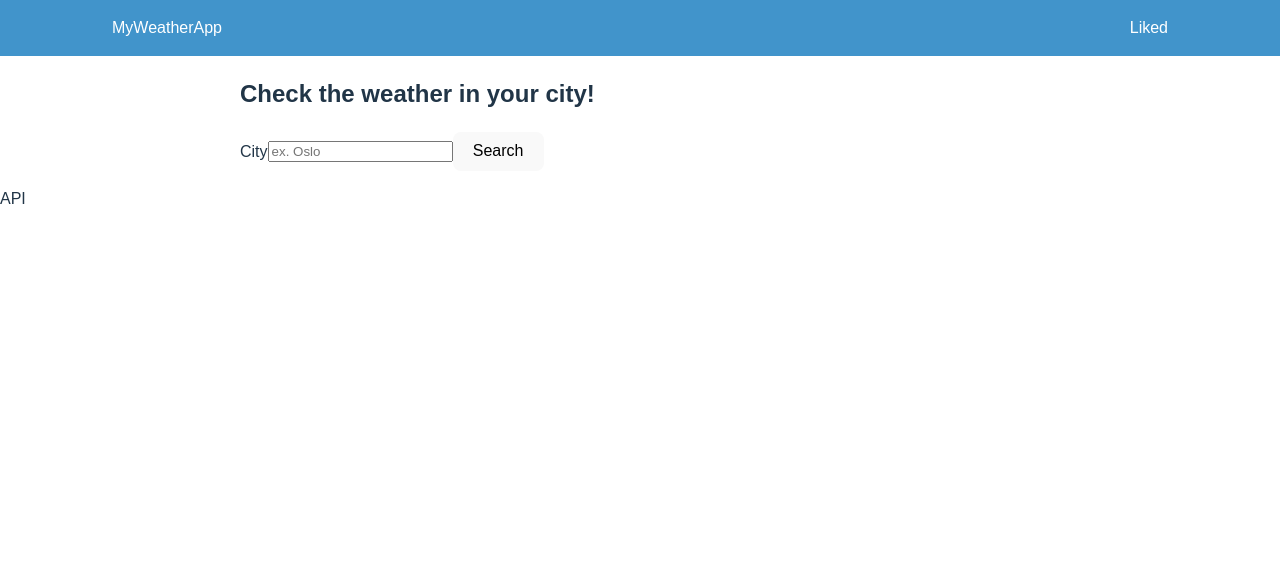
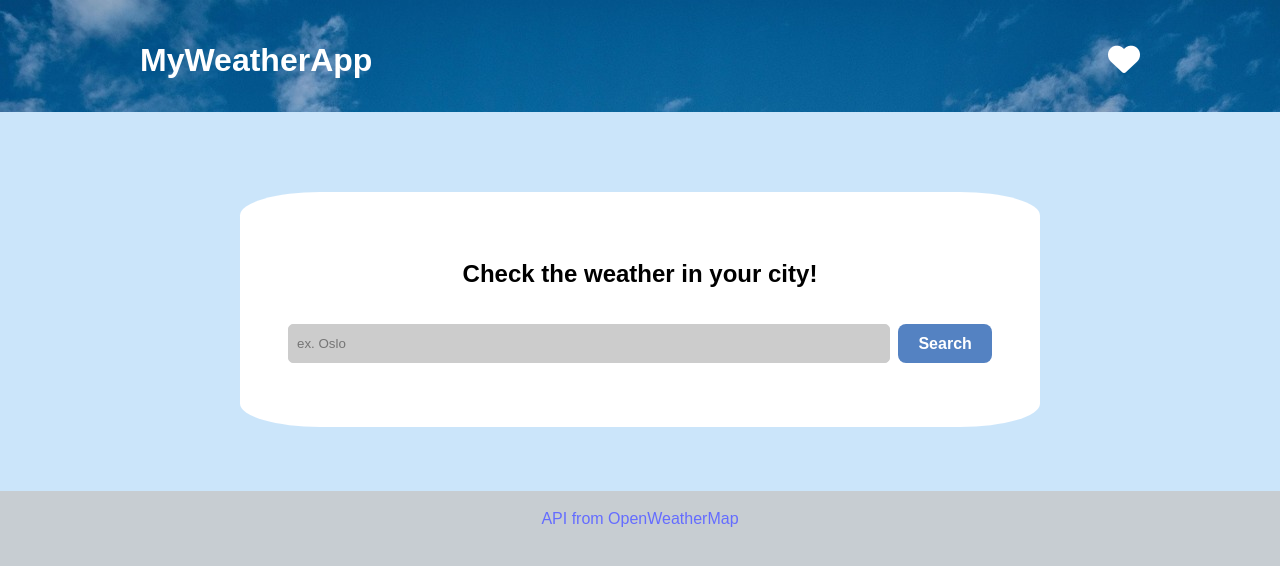
Before and after one commit to MirnaBuntic/weather_app, a React (Vite) app: page /#/ in a window 1280 px wide. Shown: the top 566 px of the page. Built offline with nearby package versions, Linux system fonts and the light colour scheme.

Commit message:
gjort scss

```diff
--- a/package.json
+++ b/package.json
@@ -10,6 +10,7 @@
     "preview": "vite preview"
   },
   "dependencies": {
+    "@fortawesome/fontawesome-free": "^6.7.2",
     "react": "^19.1.0",
     "react-dom": "^19.1.0",
     "react-router-dom": "^7.6.1"
--- a/src/App.jsx
+++ b/src/App.jsx
@@ -4,6 +4,7 @@ import Layout from "./components/Layout";
 import WeatherApp from "./components/WeatherApp";
 import LikedCities from "./components/LikedCities";
 import './styles/main.scss';
+import '@fortawesome/fontawesome-free/css/all.min.css';
 
 export default function App() {
   const [likedCities, setLikedCities] = useState(() => {
@@ -15,8 +16,10 @@ export default function App() {
     localStorage.setItem("likedCities", JSON.stringify(likedCities));
   }, [likedCities]);
 
-  const addCity = (city) => {
-    if (!likedCities.includes(city)) {
+  const toggleCity = (city) => {
+    if (likedCities.some(c => c.toLowerCase() === city.toLowerCase())) {
+      setLikedCities(likedCities.filter(c => c.toLowerCase() !== city.toLowerCase()));
+    } else {
       setLikedCities([...likedCities, city]);
     }
   };
@@ -28,7 +31,7 @@ export default function App() {
   return (
     <Layout>
       <Routes>
-        <Route path="/" element={<WeatherApp onLike={addCity}/>} />
+        <Route path="/" element={<WeatherApp onLike={toggleCity} likedCities={likedCities}/>} />
         <Route path="/liked" element={<LikedCities cities={likedCities} onRemove={removeCity} onSelect={(city) => {}} />} />
       </Routes>
     </Layout>
--- a/src/components/Footer.jsx
+++ b/src/components/Footer.jsx
@@ -1,7 +1,9 @@
 export default function Footer() {
     return (
         <footer className="footer">
-            <p>API</p>
+            <p>
+                <a href="https://openweathermap.org/">API from OpenWeatherMap</a>
+            </p>
         </footer>
     )
 }
--- a/src/components/Header.jsx
+++ b/src/components/Header.jsx
@@ -9,7 +9,7 @@ export default function Header() {
                         <Link to="/">MyWeatherApp</Link>
                     </li>
                     <li>
-                        <Link to="/liked">Liked</Link>
+                        <Link to="/liked"><i className="fas fa-heart"></i></Link>
                     </li>
                 </ul>
             </nav>
--- a/src/components/WeatherApp.jsx
+++ b/src/components/WeatherApp.jsx
@@ -1,7 +1,7 @@
 import { useState } from "react";
 import WeatherInfo from "./WeatherInfo";
 
-export default function WeatherApp({ onLike }) {
+export default function WeatherApp({ onLike, likedCities }) {
     const [city, setCity] = useState("");
     const [weather, setWeather] = useState("");
     const [error, setError] = useState("");
@@ -23,12 +23,16 @@ export default function WeatherApp({ onLike }) {
             setError(null);
         } catch (error) {
             setWeather(null);
-            setError("Something went wrong");
+            setError("City not found");
         }
     };
 
+    const isLiked = weather
+    ? likedCities.some(c => c.toLowerCase() === weather.name.toLowerCase())
+    : false;
+
     return (
-        <section>
+        <section className="form-section">
             <h2>Check the weather in your city!</h2>
 
             <form
@@ -37,7 +41,6 @@ export default function WeatherApp({ onLike }) {
                     fetchWeather();
                 }}
             >
-                <label htmlFor="city-input">City</label>
                 <input
                     id="city-input"
                     type="text"
@@ -54,8 +57,9 @@ export default function WeatherApp({ onLike }) {
 
             {weather && (
                 <article>
+                    <h3>{weather.name}</h3>
                     <WeatherInfo weatherData={weather} />
-                    <button onClick={() => onLike(weather.name)}>Like this city</button>
+                    <button onClick={() => onLike(weather.name)}><i className={isLiked ? "fas fa-heart" : "far fa-heart"}></i></button>
                 </article>
             )}
         </section>
--- a/src/components/WeatherInfo.jsx
+++ b/src/components/WeatherInfo.jsx
@@ -3,7 +3,6 @@ export default function WeatherInfo({ weatherData }) {
 
     return (
         <>
-            <h3>{weatherData.name}</h3>
             <p>{weatherData.weather[0].description}</p>
             <p>{Math.round(weatherData.main.temp)}°C</p>
             <img src={`https://openweathermap.org/img/wn/${weatherData.weather[0].icon}@2x.png`} alt={weatherData.weather[0].description} />
--- a/src/styles/_footer.scss
+++ b/src/styles/_footer.scss
@@ -1,3 +1,20 @@
 .footer {
     grid-area: footer;
+    display: flex;
+    justify-content: center;
+    margin-top: 3rem;
+    background-color: rgba(198, 198, 198, 0.763);
+    height: 100vh;
+
+    a {
+        font-size: x-small;
+    }
 }
+
+@media (min-width: 768px) {
+    .footer {
+        a {
+            font-size: medium;
+        }
+    }
+}
--- a/src/styles/_global.scss
+++ b/src/styles/_global.scss
@@ -5,6 +5,7 @@ html, body, #root {
     height: 100%;
 }
 
-body {
+html, body {
     font-family: Arial, Helvetica, sans-serif;
+    background-color: rgb(203, 229, 250);
 }
--- a/src/styles/_header.scss
+++ b/src/styles/_header.scss
@@ -1,6 +1,8 @@
 .header {
     grid-area: header;
-    background-color: #4194cb;
+    background-image: url('../img/image.png');
+    background-size: cover;
+    padding: 0.75rem;
 
     nav {
         margin-left: 2rem;
@@ -13,14 +15,20 @@
         flex-direction: row;
         justify-content: space-between;
         padding: 0;
+        margin-top: 1.5rem;
     }
 
     a {
+        background-color: rgba(3, 60, 101, 0.5);
         color: white;
         text-decoration: none;
+        font-weight: bold;
+        padding: 1rem;
+        border-radius: 10%;
 
         &:hover {
-            text-decoration: underline;
+            color: rgb(84, 130, 194);
+            background-color: white;
         }
     }
 }
@@ -28,8 +36,13 @@
 @media (min-width: 768px) {
     .header {
         nav {
-        margin-left: 7rem;
-        margin-right: 7rem;
+            margin-left: 7rem;
+            margin-right: 7rem;
+        }
+
+        a {
+            font-size: xx-large;
+            background-color: transparent;
         }
     }
 }
--- a/src/styles/_weatherApp.scss
+++ b/src/styles/_weatherApp.scss
@@ -0,0 +1,58 @@
+.form-section {
+    background-color: white;
+    padding-top: 1rem;
+    padding-bottom: 4rem;
+    margin-top: 5rem;
+    margin-bottom: 1rem;
+    border-radius: 10%;
+
+    h2 {
+        display: flex;
+        color: black;
+        font-size: x-large;
+        justify-content: center;
+        margin-top: 3rem;
+        margin-left: 1rem;
+        margin-right: 1rem;
+        text-align: center;
+    }
+
+    form {
+        display: flex;
+        gap: 0.5rem;
+        flex-direction: column;
+        margin-left: 1rem;
+        margin-right: 1rem;
+        margin-top: 2rem;
+    }
+
+    input[type="text"] {
+        flex: 1;
+        padding: 0.5rem;
+        border: 1px solid #ccc;
+        border-radius: 5px;
+        background-color: #ccc;
+
+    }
+
+    button{
+        background-color: rgb(84, 130, 194);
+        color: white;
+        font-weight: bold;
+
+        &:hover {
+            color: rgb(84, 130, 194);
+            background-color: white;
+        }
+    }
+}
+
+@media (min-width: 768px) {
+    .form-section{
+        form {
+            flex-direction: row;
+            margin-left: 3rem;
+            margin-right: 3rem;
+        }
+    }
+}
```
Also changed, not shown: src/img/image.png (added), 1 other file (tests, documents, lock files or other folders).
